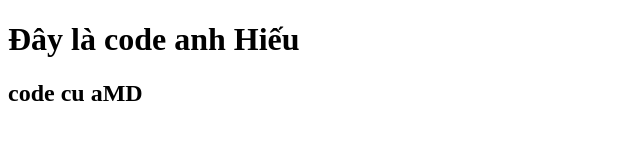
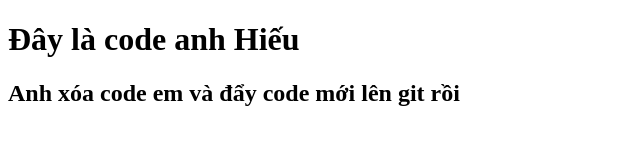
Before and after one commit to hieu1966hn/HDT-JSA16_test_code, a plain HTML site: page index.html in a window 1280 px wide. Shown: the whole page, without its empty margins (0-640 px from the left). Drawn offline with Linux system fonts and the light colour scheme.

Commit message:
Xóa h2 của M.Đức + thêm 1 h2 nữa

```diff
--- a/index.html
+++ b/index.html
@@ -10,7 +10,10 @@
 
 <body>
   <h1>Đây là code anh Hiếu</h1>
-  <h2>code cu aMD</h2>
+
+  <h2>Anh xóa code em và đẩy code mới lên git rồi </h2>
+
+
 </body>
 
 </html>
```
